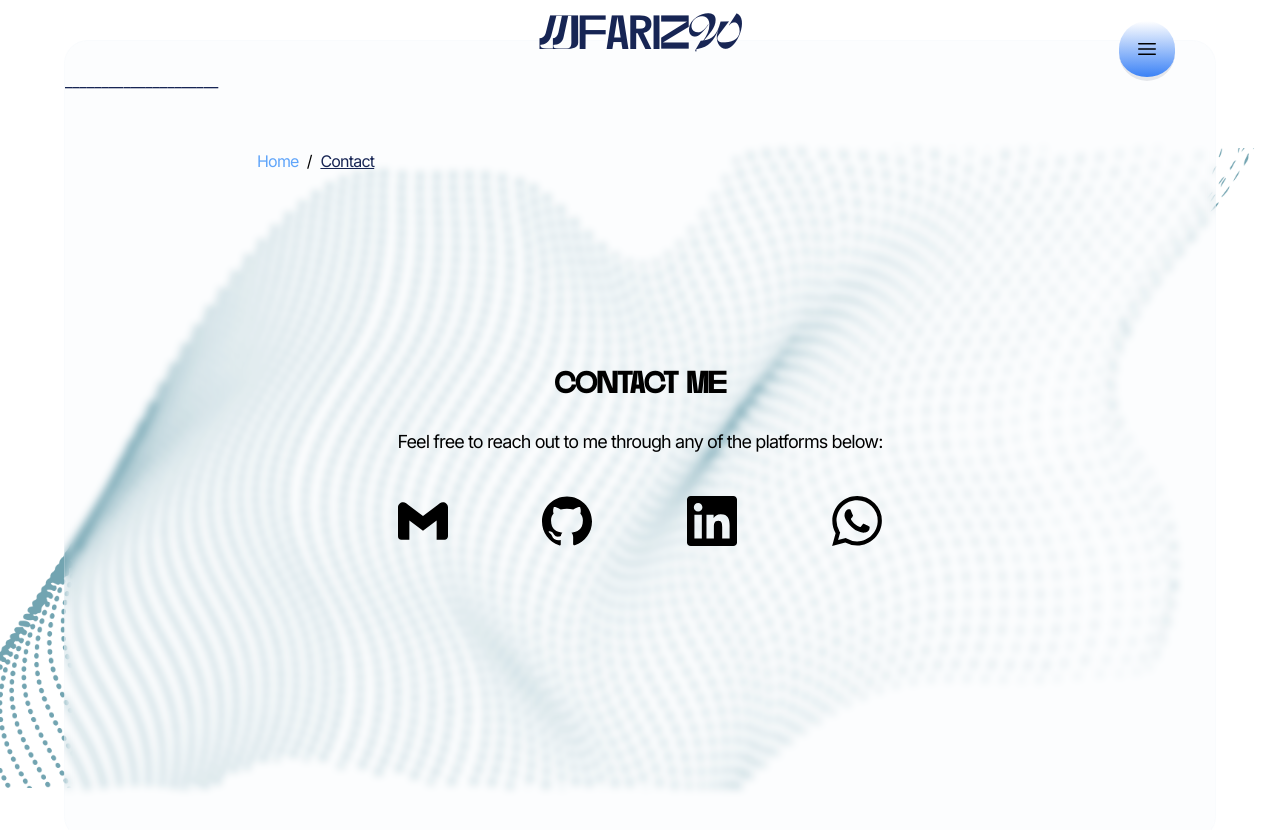
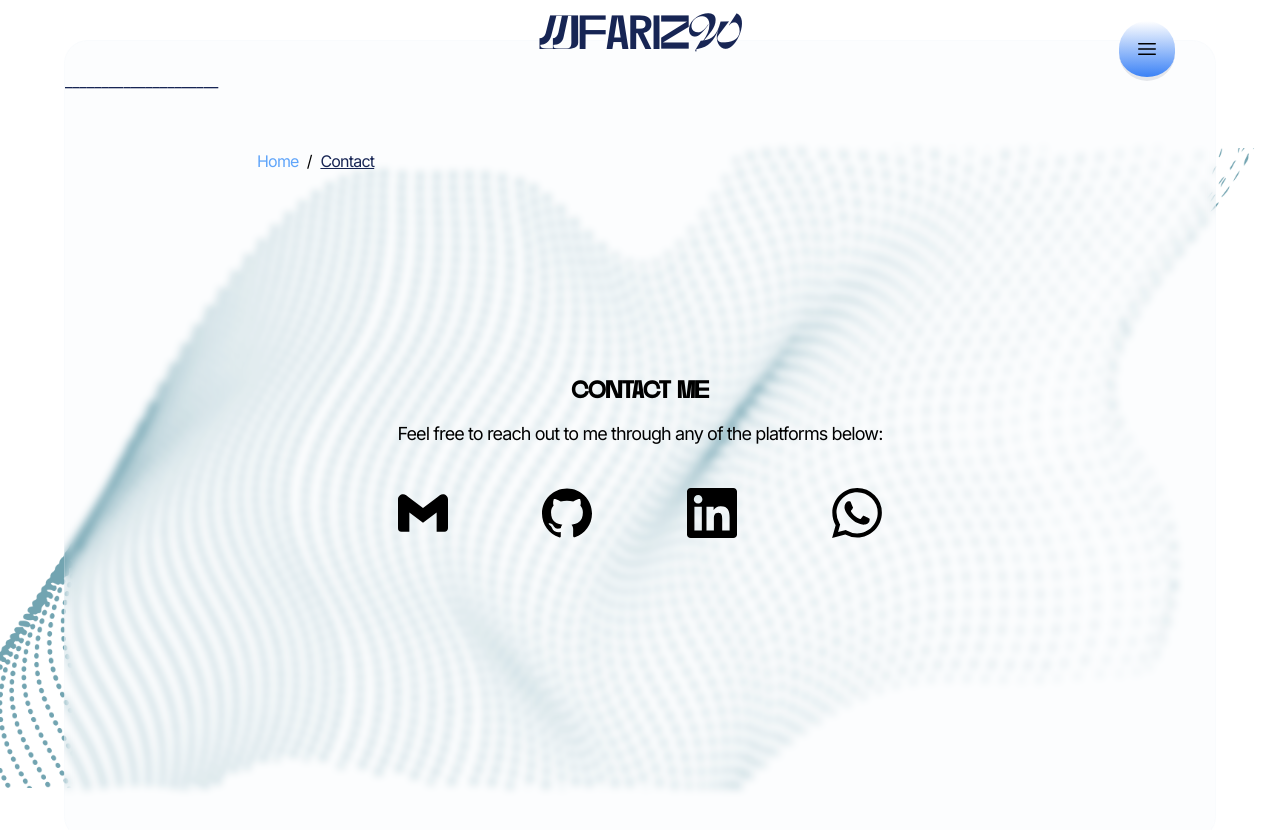
Before and after one commit to farizwrmn/Portofolio, a Next.js app: page /Contact in a window 1280 px wide. Shown: the top 830 px of the page. Built offline with nearby package versions, Linux system fonts and the light colour scheme.

Commit message:
feat: add background

```diff
--- a/src/app/globals.css
+++ b/src/app/globals.css
@@ -16,6 +16,6 @@ body {
   background-image: url("../../public/assets/images/bg-grid.png");
   background-size: contain;
   background-repeat: no-repeat;
-  background-position: center;
+  background-position: center center;
   background-attachment: fixed;
 }
--- a/src/components/Contact.tsx
+++ b/src/components/Contact.tsx
@@ -82,7 +82,7 @@ const Contact = () => {
       className="flex flex-col items-center justify-center p-4 mt-10 inset-20 z-50 absolute align-center"
       ref={container}
     >
-      <h1 className="text-3xl font-bold mb-6 font-dirtyline">contact me</h1>
+      <h1 className="text-2xl font-bold mb-3 font-dirtyline">contact me</h1>
       <div>
         <p className="text-lg mb-4 text-center font-mono tracking-tighter">
           Feel free to reach out to me through any of the platforms below:
```
